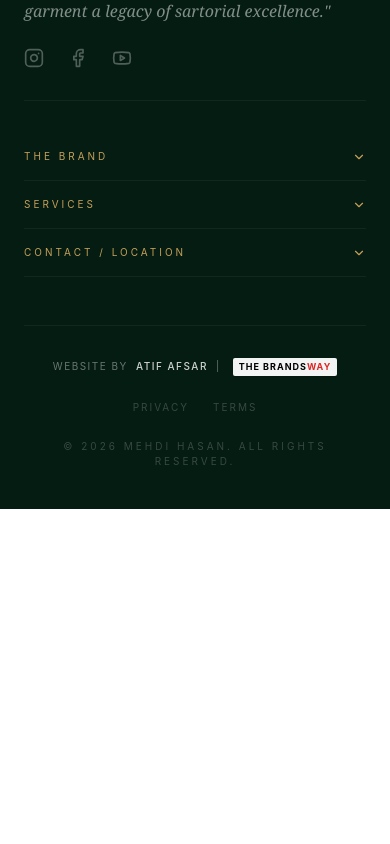
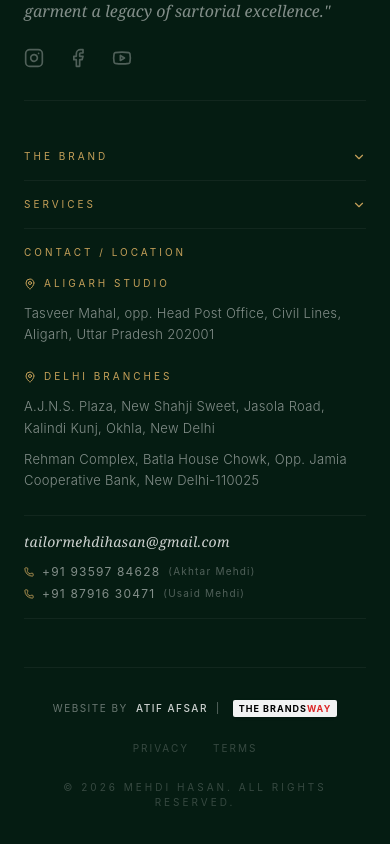
Before and after one commit to atif-afsar/Mehndi-Hasan, a React (Vite) app: page / in a window 390 px wide. Shown: the part 8939-9783 px from the top of the page. Before the commit the page ends 9448 px from the top, so only its background shows below. Built offline with nearby package versions, Linux system fonts and the light colour scheme; a web font is replaced by a local one.

Commit message:
remove the dropdown in footer

```diff
--- a/src/Components/Common/Footer.jsx
+++ b/src/Components/Common/Footer.jsx
@@ -164,18 +164,14 @@ export default function Footer() {
             </motion.div>
           </div>
 
-          {/* Contact / Location Accordion */}
+          {/* Contact / Location - Always Open */}
           <div className="lg:col-span-4">
             <motion.div
               custom={3} variants={fadeUp} initial="hidden" whileInView="visible" viewport={{ once: true }}
-              className="h-full"
+              className="h-full border-b border-white/5 py-4 lg:py-0 lg:border-none"
             >
-              <MobileAccordion
-                title="Contact / Location"
-                isOpen={openSection === 'contact'}
-                onClick={() => toggleSection('contact')}
-              >
-                <div className="space-y-6">
+              <h4 className="text-[#c5a059] font-sans text-[10px] tracking-[0.3em] uppercase lg:mb-8">Contact / Location</h4>
+              <div className="pt-4 lg:pt-0 space-y-6">
                 <div>
                   <h4 className="text-[#c5a059] font-sans text-[10px] tracking-[0.3em] uppercase mb-3 flex items-center gap-2">
                     <MapPin size={12} /> Aligarh Studio
@@ -211,7 +207,6 @@ export default function Footer() {
                   </div>
                 </div>
               </div>
-              </MobileAccordion>
             </motion.div>
           </div>
 
```
Lines whose indentation alone changed are shown as unchanged.
